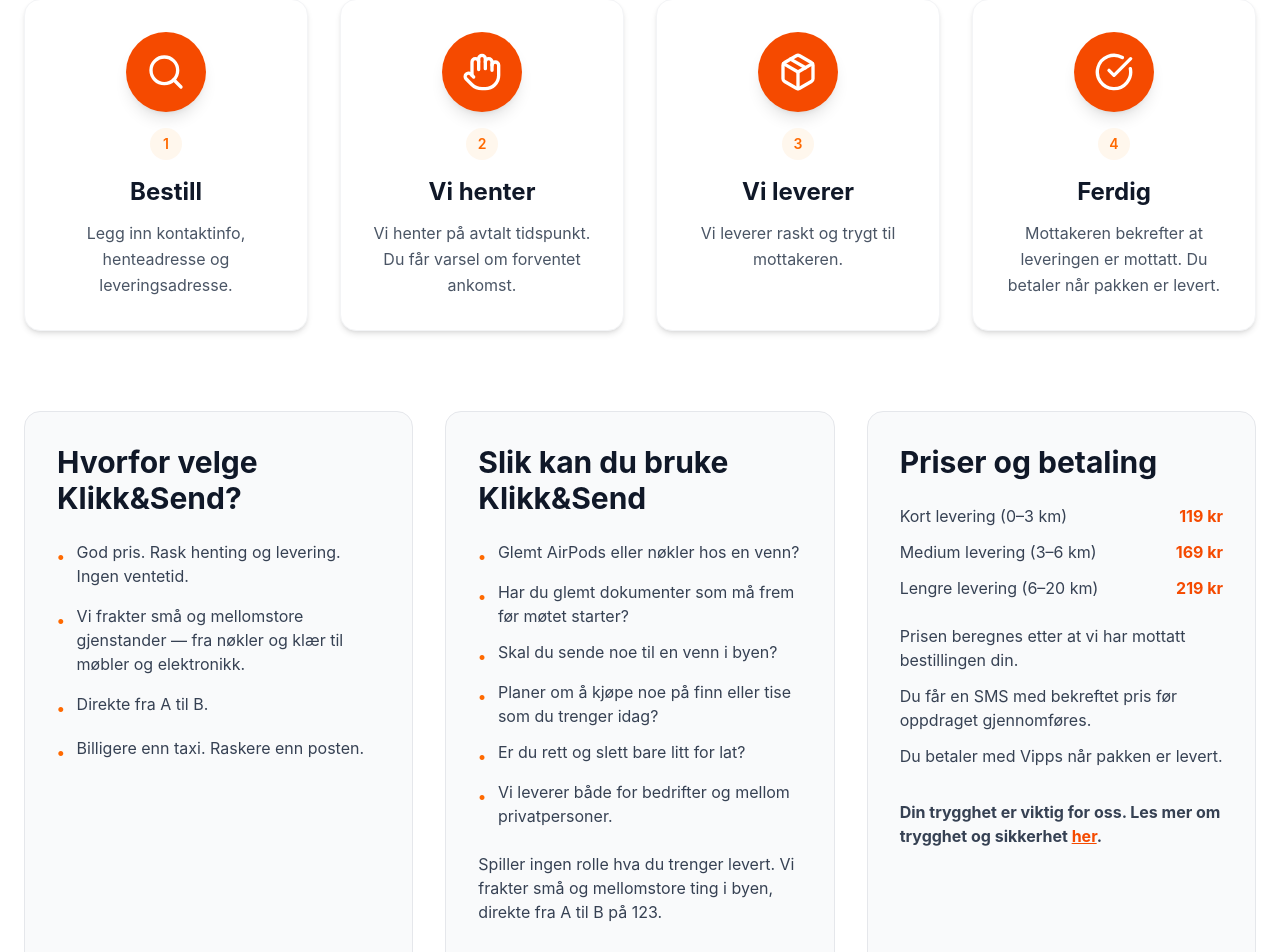
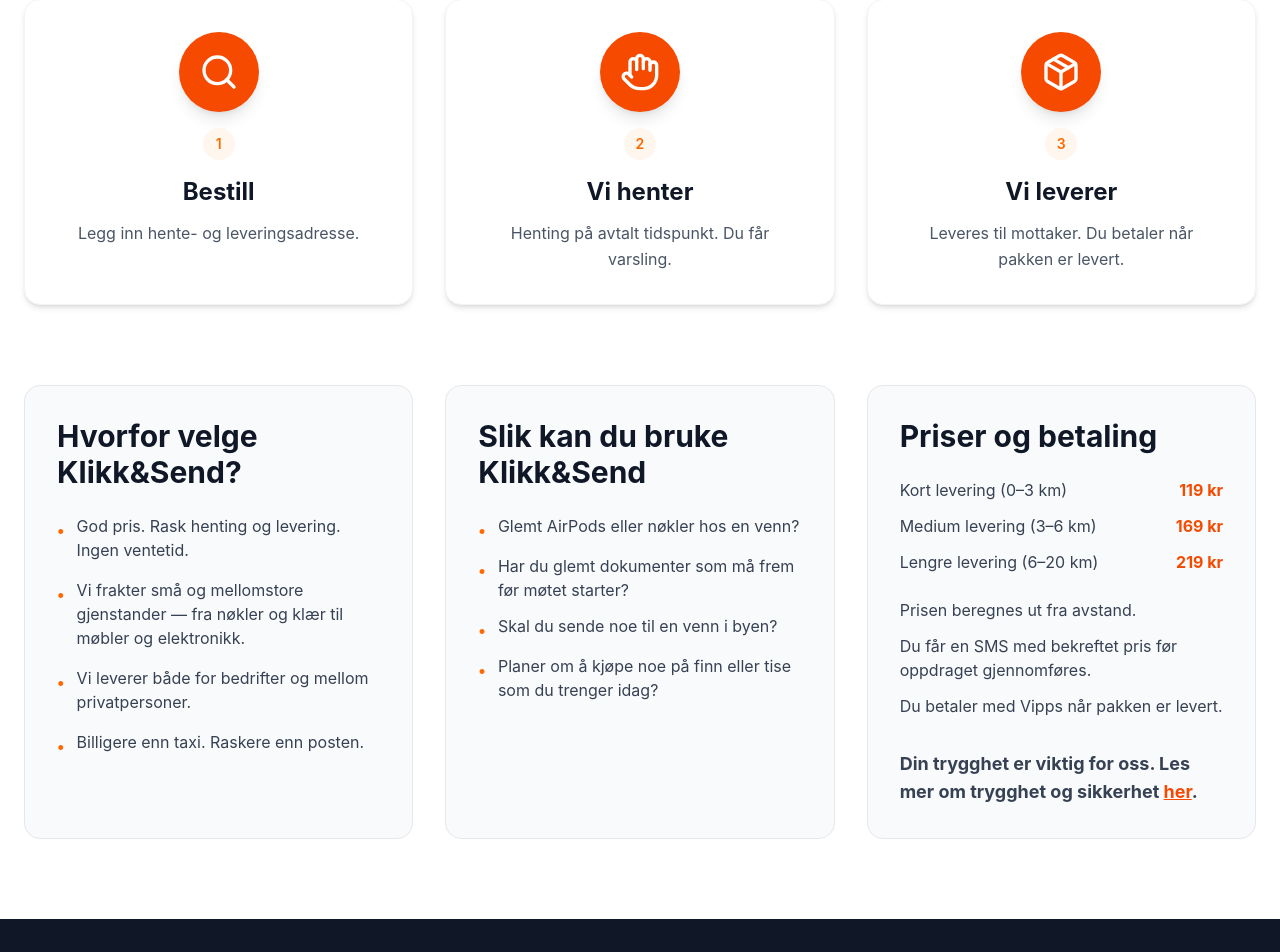
Before and after one commit to moreamakaveli-cyber/klikk-send-live, a Next.js app: page / in a window 1280 px wide. Shown: the part 1060-2012 px from the top of the page. Built offline with nearby package versions, Linux system fonts and the light colour scheme.

Commit message:
Oppdater mobilversjon: fjern steg 4, oppdater tekster, forbedre spacing og struktur

```diff
--- a/app/components/HeroSection.tsx
+++ b/app/components/HeroSection.tsx
@@ -7,10 +7,7 @@ import Button from "./ui/button";
 
 export default function HeroSection() {
   return (
-    <section className="relative min-h-[600px] flex items-center justify-center px-6 py-20 bg-[#FAF9F6] overflow-hidden">
-      {/* Background decorative circles */}
-      <div className="absolute top-0 right-0 w-96 h-96 bg-orange-100 rounded-full blur-3xl opacity-50 -translate-y-1/2 translate-x-1/2"></div>
-      <div className="absolute bottom-0 left-0 w-96 h-96 bg-orange-100 rounded-full blur-3xl opacity-50 translate-y-1/2 -translate-x-1/2"></div>
+    <section className="relative min-h-[600px] flex items-center justify-center px-6 py-20 bg-white overflow-hidden">
 
       <div className="max-w-7xl mx-auto px-6 relative z-10 w-full">
         <div className="grid grid-cols-1 lg:grid-cols-2 gap-12 items-center">
@@ -26,9 +23,14 @@ export default function HeroSection() {
               Billig, raskt, trygt og enkelt.
             </p>
 
-            {/* Description */}
-            <p className="text-xl md:text-2xl text-gray-700 mb-8 font-medium leading-relaxed">
+            {/* Description - Desktop */}
+            <p className="hidden md:block text-xl md:text-2xl text-gray-700 mb-8 font-medium leading-relaxed">
               Vi henter og leverer smått og stort. Alt fra nøkler og klær til møbler og elektronikk. Fra A til B, samme dag.
+            </p>
+
+            {/* Description - Mobile */}
+            <p className="md:hidden text-base text-gray-700 mb-8 font-medium leading-relaxed">
+              Vi henter og leverer mellom privatpersoner og bedrifter. Små og mellomstore leveranser – direkte fra A til B.
             </p>
 
             {/* CTA Button */}
@@ -43,7 +45,7 @@ export default function HeroSection() {
 
             {/* Pricing text and button */}
             <div className="space-y-3">
-              <p className="text-base text-gray-600">
+              <p className="hidden md:block text-base text-gray-600">
                 Prisen beregnes etter avstand - alltid til en lav pris
               </p>
               <Link href="/priser" className="inline-block text-green-600 hover:text-green-700 font-bold text-lg md:text-xl transition-colors">
--- a/app/components/HowItWorks.tsx
+++ b/app/components/HowItWorks.tsx
@@ -1,44 +1,38 @@
 "use client";
 
 import Link from "next/link";
-import { Search, Hand, Package, CheckCircle } from "lucide-react";
+import { Search, Hand, Package } from "lucide-react";
 
 const steps = [
   {
     number: 1,
     icon: Search,
     title: "Bestill",
-    description: "Legg inn kontaktinfo, henteadresse og leveringsadresse.",
+    description: "Legg inn hente- og leveringsadresse.",
   },
   {
     number: 2,
     icon: Hand,
     title: "Vi henter",
-    description: "Vi henter på avtalt tidspunkt. Du får varsel om forventet ankomst.",
+    description: "Henting på avtalt tidspunkt. Du får varsling.",
   },
   {
     number: 3,
     icon: Package,
     title: "Vi leverer",
-    description: "Vi leverer raskt og trygt til mottakeren.",
-  },
-  {
-    number: 4,
-    icon: CheckCircle,
-    title: "Ferdig",
-    description: "Mottakeren bekrefter at leveringen er mottatt. Du betaler når pakken er levert.",
+    description: "Leveres til mottaker. Du betaler når pakken er levert.",
   },
 ];
 
 export default function HowItWorks() {
   return (
-    <section id="how-it-works" className="py-20 px-6 bg-white">
+    <section id="how-it-works" className="py-12 md:py-20 px-4 md:px-6 bg-white">
       <div className="max-w-7xl mx-auto">
-        <h2 className="text-4xl md:text-5xl font-bold text-gray-900 text-center mb-16">
+        <h2 className="text-3xl md:text-4xl lg:text-5xl font-bold text-gray-900 text-center mb-8 md:mb-16">
           Slik fungerer Klikk&Send
         </h2>
 
-        <div className="grid grid-cols-1 md:grid-cols-2 lg:grid-cols-4 gap-6 lg:gap-8">
+        <div className="grid grid-cols-1 md:grid-cols-3 gap-4 md:gap-6 lg:gap-8">
           {steps.map((step, index) => {
             const Icon = step.icon;
             return (
@@ -50,22 +44,22 @@ export default function HowItWorks() {
                   </div>
                 )}
 
-                <div className="bg-white rounded-2xl p-8 h-full flex flex-col items-center text-center shadow-md hover:shadow-lg transition-shadow duration-300 border border-gray-100">
+                <div className="bg-white rounded-2xl p-5 md:p-6 lg:p-8 h-full flex flex-col items-center text-center shadow-md hover:shadow-lg transition-shadow duration-300 border border-gray-100">
                   {/* Icon circle */}
-                  <div className="w-20 h-20 bg-orange-600 rounded-full flex items-center justify-center mb-4 shadow-lg">
-                    <Icon className="w-10 h-10 text-white" />
+                  <div className="w-16 h-16 md:w-20 md:h-20 bg-orange-600 rounded-full flex items-center justify-center mb-3 md:mb-4 shadow-lg">
+                    <Icon className="w-8 h-8 md:w-10 md:h-10 text-white" />
                   </div>
 
                   {/* Step number badge */}
-                  <div className="w-8 h-8 bg-orange-50 rounded-full flex items-center justify-center mb-4">
-                    <span className="text-sm font-semibold text-orange-500">{step.number}</span>
+                  <div className="w-7 h-7 md:w-8 md:h-8 bg-orange-50 rounded-full flex items-center justify-center mb-3 md:mb-4">
+                    <span className="text-xs md:text-sm font-semibold text-orange-500">{step.number}</span>
                   </div>
 
                   {/* Title */}
-                  <h3 className="text-xl md:text-2xl font-bold text-gray-900 mb-3">{step.title}</h3>
+                  <h3 className="text-lg md:text-xl lg:text-2xl font-bold text-gray-900 mb-2 md:mb-3">{step.title}</h3>
 
                   {/* Description */}
-                  <p className="text-gray-600 text-base leading-relaxed">{step.description}</p>
+                  <p className="text-gray-600 text-sm md:text-base leading-relaxed max-w-xs mx-auto flex-grow">{step.description}</p>
                 </div>
               </div>
             );
@@ -73,13 +67,13 @@ export default function HowItWorks() {
         </div>
 
         {/* Why Choose & How to Use & Sustainability Section */}
-        <div className="grid grid-cols-1 lg:grid-cols-3 gap-8 mt-20">
+        <div className="grid grid-cols-1 lg:grid-cols-3 gap-6 md:gap-8 mt-12 md:mt-20">
           {/* Why Choose Klikk&Send */}
-          <div id="why-choose" className="bg-gray-50 rounded-2xl p-8 border border-gray-200 scroll-mt-20 transition-transform duration-300 hover:scale-105 cursor-pointer">
-            <h3 className="text-2xl md:text-3xl font-bold text-gray-900 mb-6">
+          <div id="why-choose" className="bg-gray-50 rounded-2xl p-6 md:p-8 border border-gray-200 scroll-mt-20 transition-transform duration-300 hover:scale-105 cursor-pointer">
+            <h3 className="text-xl md:text-2xl lg:text-3xl font-bold text-gray-900 mb-4 md:mb-6">
               Hvorfor velge Klikk&Send?
             </h3>
-            <ul className="space-y-4 text-gray-700">
+            <ul className="space-y-3 md:space-y-4 text-sm md:text-base text-gray-700">
               <li className="flex items-start gap-3">
                 <span className="text-orange-500 font-bold mt-1">•</span>
                 <span>God pris. Rask henting og levering. Ingen ventetid.</span>
@@ -90,7 +84,7 @@ export default function HowItWorks() {
               </li>
               <li className="flex items-start gap-3">
                 <span className="text-orange-500 font-bold mt-1">•</span>
-                <span>Direkte fra A til B.</span>
+                <span>Vi leverer både for bedrifter og mellom privatpersoner.</span>
               </li>
               <li className="flex items-start gap-3">
                 <span className="text-orange-500 font-bold mt-1">•</span>
@@ -100,11 +94,11 @@ export default function HowItWorks() {
           </div>
 
           {/* How to Use */}
-          <div id="how-to-use" className="bg-gray-50 rounded-2xl p-8 border border-gray-200 scroll-mt-20 transition-transform duration-300 hover:scale-105 cursor-pointer">
-            <h3 className="text-2xl md:text-3xl font-bold text-gray-900 mb-6">
+          <div id="how-to-use" className="bg-gray-50 rounded-2xl p-6 md:p-8 border border-gray-200 scroll-mt-20 transition-transform duration-300 hover:scale-105 cursor-pointer">
+            <h3 className="text-xl md:text-2xl lg:text-3xl font-bold text-gray-900 mb-4 md:mb-6">
               Slik kan du bruke Klikk&Send
             </h3>
-            <ul className="space-y-3 text-gray-700 mb-6">
+            <ul className="space-y-2 md:space-y-3 text-sm md:text-base text-gray-700 mb-4 md:mb-6">
               <li className="flex items-start gap-3">
                 <span className="text-orange-500 font-bold mt-1">•</span>
                 <span>Glemt AirPods eller nøkler hos en venn?</span>
@@ -121,26 +115,15 @@ export default function HowItWorks() {
                 <span className="text-orange-500 font-bold mt-1">•</span>
                 <span>Planer om å kjøpe noe på finn eller tise som du trenger idag?</span>
               </li>
-              <li className="flex items-start gap-3">
-                <span className="text-orange-500 font-bold mt-1">•</span>
-                <span>Er du rett og slett bare litt for lat?</span>
-              </li>
-              <li className="flex items-start gap-3">
-                <span className="text-orange-500 font-bold mt-1">•</span>
-                <span>Vi leverer både for bedrifter og mellom privatpersoner.</span>
-              </li>
             </ul>
-            <p className="text-gray-700 mb-4">
-              Spiller ingen rolle hva du trenger levert. Vi frakter små og mellomstore ting i byen, direkte fra A til B på 123.
-            </p>
           </div>
 
           {/* Priser og betaling */}
-          <div id="prices" className="bg-gray-50 rounded-2xl p-8 border border-gray-200 scroll-mt-20 transition-transform duration-300 hover:scale-105 cursor-pointer">
-            <h3 className="text-2xl md:text-3xl font-bold text-gray-900 mb-6">
+          <div id="prices" className="bg-gray-50 rounded-2xl p-6 md:p-8 border border-gray-200 scroll-mt-20 transition-transform duration-300 hover:scale-105 cursor-pointer">
+            <h3 className="text-xl md:text-2xl lg:text-3xl font-bold text-gray-900 mb-4 md:mb-6">
               Priser og betaling
             </h3>
-            <div className="space-y-3 text-gray-700">
+            <div className="space-y-2 md:space-y-3 text-sm md:text-base text-gray-700">
               <div className="flex items-center justify-between">
                 <span>Kort levering (0–3 km)</span>
                 <span className="font-bold text-orange-600">119 kr</span>
@@ -154,11 +137,11 @@ export default function HowItWorks() {
                 <span className="font-bold text-orange-600">219 kr</span>
               </div>
             </div>
-            <div className="text-gray-700 mt-6 space-y-3">
-              <p>Prisen beregnes etter at vi har mottatt bestillingen din.</p>
-              <p>Du får en SMS med bekreftet pris før oppdraget gjennomføres.</p>
-              <p>Du betaler med Vipps når pakken er levert.</p>
-              <p className="mt-8 font-bold">
+            <div className="text-sm md:text-base text-gray-700 mt-4 md:mt-6 space-y-2 md:space-y-3">
+              <p className="max-w-md">Prisen beregnes ut fra avstand.</p>
+              <p className="max-w-md">Du får en SMS med bekreftet pris før oppdraget gjennomføres.</p>
+              <p className="max-w-md">Du betaler med Vipps når pakken er levert.</p>
+              <p className="mt-6 md:mt-8 font-bold text-base md:text-lg">
                 Din trygghet er viktig for oss. Les mer om trygghet og sikkerhet{" "}
                 <Link href="/trygghet-og-sikkerhet" className="text-orange-600 hover:text-orange-700 underline">
                   her
--- a/app/components/Navbar.tsx
+++ b/app/components/Navbar.tsx
@@ -32,7 +32,7 @@ export default function Navbar() {
 
   return (
     <>
-      <nav className="w-full bg-[#FAF9F6] border-b border-gray-200">
+      <nav className="w-full bg-white border-b border-gray-200">
         <div className="max-w-7xl mx-auto px-6 md:px-8 py-5 flex items-center justify-between">
           {/* Left side: Menu button and Logo */}
           <div className="flex items-center gap-3">
@@ -58,8 +58,18 @@ export default function Navbar() {
           </Link>
         </div>
 
-        {/* Right side: Icon Navigation */}
-        <div className="flex items-center gap-4 md:gap-6">
+        {/* Mobile: Contact icon - top right */}
+        <div className="flex md:hidden items-center">
+          <Link href="/kontakt-oss" className="flex flex-col items-center gap-1 group">
+            <div className="w-10 h-10 rounded-full border-2 border-orange-600 flex items-center justify-center bg-white group-hover:bg-orange-50 transition-colors">
+              <Phone className="w-4 h-4 text-orange-600" />
+            </div>
+            <span className="text-xs font-medium text-gray-900">Kontakt oss</span>
+          </Link>
+        </div>
+
+        {/* Right side: Icon Navigation - Hidden on mobile, shown on desktop */}
+        <div className="hidden md:flex items-center gap-4 md:gap-6">
           {/* Om oss */}
           <Link href="/om-oss" className="flex flex-col items-center gap-1 group">
             <div className="w-10 h-10 rounded-full border-2 border-orange-600 flex items-center justify-center bg-white group-hover:bg-orange-50 transition-colors">
```
